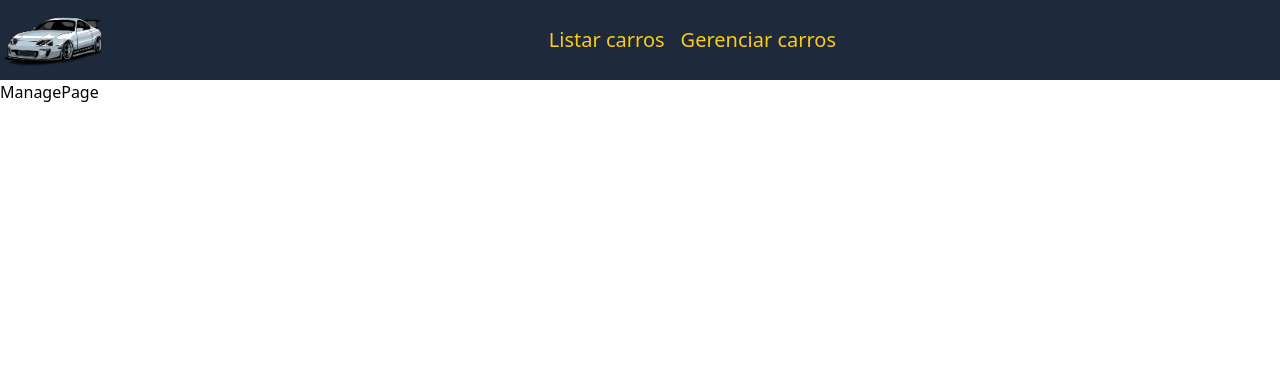
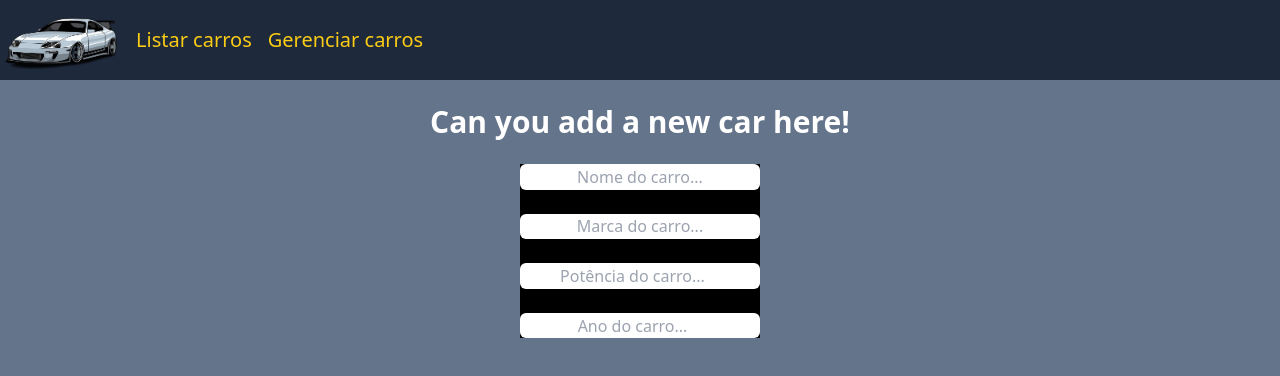
Before and after one commit to eduardo-victor/frontend-cardealership, a React (Vite) app: page /manage-cars in a window 1280 px wide. Shown: the top 376 px of the page. Built offline with nearby package versions, Linux system fonts and the light colour scheme.

Commit message:
creating of manage page with forms

```diff
--- a/package.json
+++ b/package.json
@@ -9,6 +9,9 @@
     "preview": "vite preview"
   },
   "dependencies": {
+    "axios": "^1.1.3",
+    "formik": "^2.2.9",
+    "notiflix": "^3.2.5",
     "react": "^18.2.0",
     "react-dom": "^18.2.0",
     "react-router-dom": "^6.4.2"
--- a/src/components/Card.jsx
+++ b/src/components/Card.jsx
@@ -10,7 +10,7 @@ const Card = (props) => {
                     <img src={props.foto_carro} alt="img-card" className='flex items-center justify-center w-[15vw] h-[30vh]' />
                 </div>
                 <div className='flex flex-col items-center justify-center'>
-                    <h1 className='text-white font-semibold'>Modelo:{props.nome_carro}</h1>
+                    <h1 className='text-white font-semibold'>Modelo: <span>{props.nome_carro}</span></h1>
                     <h1 className='text-white font-semibold'>Ano: {props.ano_carro}</h1>
                     <h1 className='text-white font-semibold'>Potência: {props.potencia_carro}</h1>
                 </div>
--- a/src/components/Navbar.jsx
+++ b/src/components/Navbar.jsx
@@ -5,18 +5,14 @@ import Logo from '../assets/supra.png'
 const Navbar = () => {
   return (
     <div className='flex bg-slate-800 w-screen h-[80px]'>
-        <div className='flex justify-center'>
-            <Link to="/" className='flex justify-center'><img src={Logo} alt="supra-logo"/></Link>
-        </div>
-        <div className='flex justify-center items-center w-screen'>
-            <ul className='flex space-x-4 items-center justify-center text-yellow-400 text-xl'>
+      <div className='flex items-center justify-between w-screen'>
+            <ul className='flex space-x-4 text-yellow-400 text-xl items-center'>
+                <Link to="/" className='w-[120px] h-[80px]'><img src={Logo} alt="supra-logo"/></Link>
                 <Link to="/list-cars" className='hover:text-[#FB8500] cursor-pointer'>Listar carros</Link>
                 <Link to="/manage-cars" className='hover:text-[#FB8500] cursor-pointer'>Gerenciar carros</Link>
-
             </ul>
-        </div>
-    </div>
-
+      </div>
+      </div>
   )
 }
 
--- a/src/pages/ManagePage.jsx
+++ b/src/pages/ManagePage.jsx
@@ -1,11 +1,90 @@
 import React from 'react'
 import Navbar from '../components/Navbar'
+import { Formik } from 'formik';
+import { Notify } from 'notiflix';
 
 export const ManagePage = () => {
   return (
     <>
     <Navbar/>
-    <div>ManagePage</div>
+    <div className= "w-screen h-[91.7vh] bg-slate-500 flex flex-col items-center">
+      <h1 className='text-3xl font-bold text-white mt-6'>Can you add a new car here!</h1>
+        <Formik
+          initialValues={{
+            nome_carro: '',
+            marca_carro: '',
+            potencia_carro: '',
+            ano_carro: '',
+            preco_carro: '',
+            foto_carro: ''
+          }}
+          validate={values => {
+            if (!values.nome_carro || !values.marca_carro || !values.ano_carro || !values.potencia_carro || !values.preco_carro || !values.foto_carro){
+              Notify.failure('Preenche tudo, burro')
+            }
+          }}
+          onSubmit={(values, {setSubmitting}) => {
+            setTimeout(() => {
+              alert(JSON.stringify(values, null, 2));
+              setSubmitting(false);
+            }, 400)
+          }}
+        >
+          {({
+            values,
+            touched,
+            handleChange,
+            handleBlur,
+            handleSubmit,
+            isSubmitting
+          }) => (
+            <div className='bg-black mt-6 '>
+              <form className='flex flex-col' onSubmit={handleSubmit}>
+                <input
+                className='w-[30vh] h-[2vw] text-center rounded-md'
+                type="text"
+                name="nome_carro"
+                onChange={handleChange}
+                onBlur={handleBlur}
+                placeholder='Nome do carro...'
+                value={values.nome_carro}
+                />
+                {touched.nome_carro}
+                <input
+                className='mt-6 w-[30vh] h-[2vw] text-center rounded-md'
+                type="text"
+                name="marca_carro"
+                onChange={handleChange}
+                onBlur={handleBlur}
+                placeholder='Marca do carro...'
+                value={values.marca_carro}
+                />
+                {touched.marca_carro}
+                <input
+                className='mt-6 w-[30vh] h-[2vw] text-center rounded-md'
+                type="number"
+                name="potencia_carro"
+                onChange={handleChange}
+                onBlur={handleBlur}
+                placeholder='Potência do carro...'
+                value={values.potencia_carro}
+                />
+                {touched.potencia_carro}
+                <input
+                className='mt-6 w-[30vh] h-[2vw] text-center rounded-md'
+                type="number"
+                name="ano_carro"
+                onChange={handleChange}
+                onBlur={handleBlur}
+                placeholder='Ano do carro...'
+                value={values.ano_carro}
+                />
+                {touched.ano_carro}
+              </form>
+            </div>
+          )}
+        </Formik>
+      </div>
     </>
   )
 }
```
Also changed, not shown: 1 other file (tests, documents, lock files or other folders).
